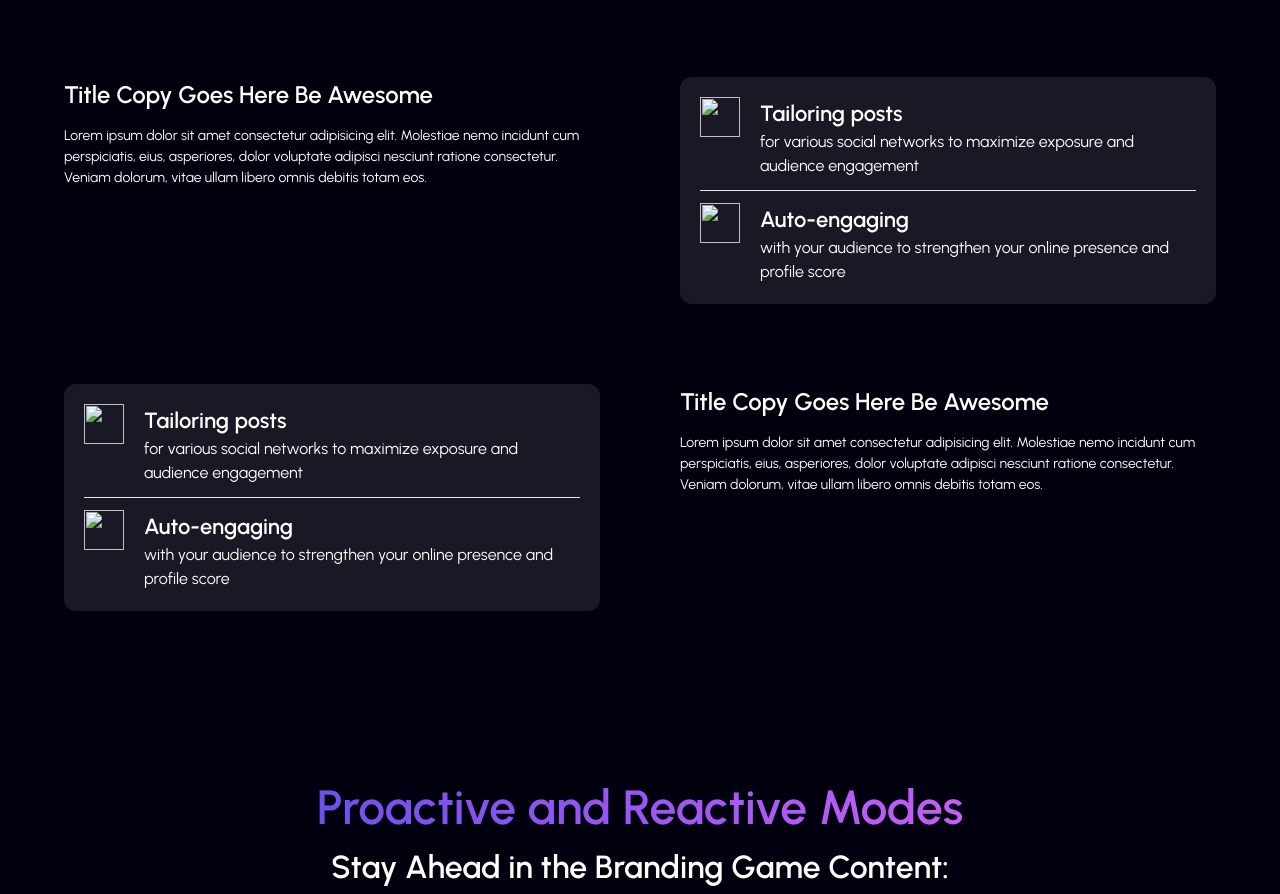
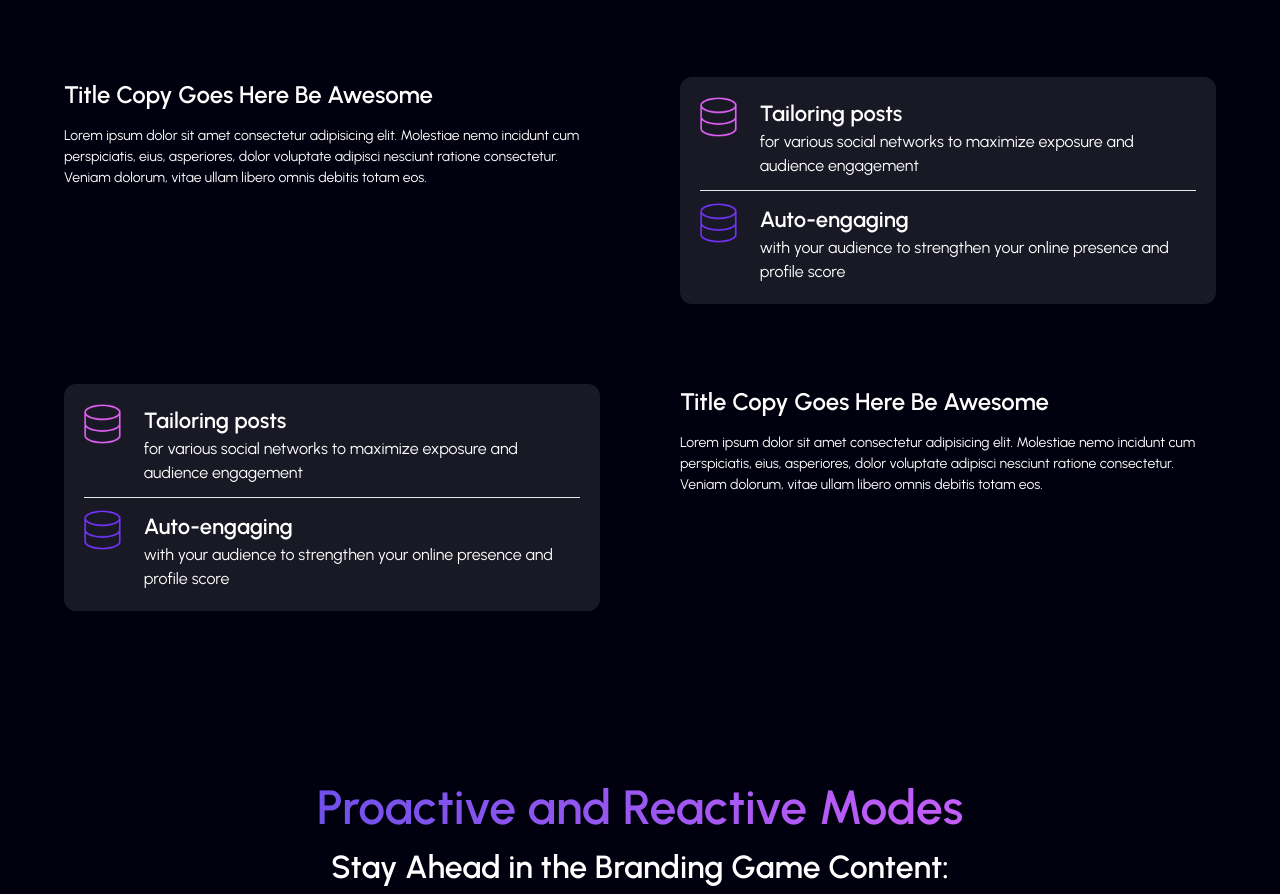
Before and after one commit to afzal-n/Ai-website-clone, a plain HTML site: page index.html in a window 1280 px wide. Shown: the part 990-1884 px from the top of the page. Drawn offline with nearby package versions, Linux system fonts and the light colour scheme; files whose address does not match are found by name.

Commit message:
Update index.html

```diff
--- a/index.html
+++ b/index.html
@@ -49,14 +49,14 @@
               </div>
                 <div class="col-span-1 bg-[#181924] p-5 rounded-xl">
                       <div class="flex justify-start pb-3 mb-3 border-b ">
-                        <img src="/Tegfly/ai-tool-website-asset_ImxDyWw/ai-tool-website-asset/images/stack-pink.png" alt="" class="w-[40px] h-[40px] mr-5">
+                        <img src="images/stack-pink.png" alt="" class="w-[40px] h-[40px] mr-5">
                         <div>
                             <h3 class="text-[22px] font-semibold">Tailoring posts</h3>
                             <p class="text-[16px] font-normal">for various social networks to maximize exposure and audience engagement</p>
                         </div>
                       </div>
                       <div class="flex justify-start ">
-                        <img src="/Tegfly/ai-tool-website-asset_ImxDyWw/ai-tool-website-asset/images/stack-violet.png" alt=""class="w-[40px] h-[40px] mr-5">
+                        <img src="images/stack-violet.png" alt=""class="w-[40px] h-[40px] mr-5">
                         <div>
                             <h3 class="text-[22px] font-semibold">Auto-engaging</h3>
                             <p class="text-[16px] font-normal">with your audience to strengthen your online presence and profile score</p>
@@ -66,14 +66,14 @@
 
                         <div class="col-span-1 bg-[#181924] p-5 rounded-xl">
                           <div class="flex justify-start pb-3 mb-3 border-b ">
-                            <img src="/Tegfly/ai-tool-website-asset_ImxDyWw/ai-tool-website-asset/images/stack-pink.png" alt="" class="w-[40px] h-[40px] mr-5">
+                            <img src="images/stack-pink.png" alt="" class="w-[40px] h-[40px] mr-5">
                             <div>
                                 <h3 class="text-[22px] font-semibold">Tailoring posts</h3>
                                 <p class="text-[16px] font-normal">for various social networks to maximize exposure and audience engagement</p>
                             </div>
                           </div>
                           <div class="flex justify-start ">
-                            <img src="/Tegfly/ai-tool-website-asset_ImxDyWw/ai-tool-website-asset/images/stack-violet.png" alt=""class="w-[40px] h-[40px] mr-5">
+                            <img src="images/stack-violet.png" alt=""class="w-[40px] h-[40px] mr-5">
                             <div>
                                 <h3 class="text-[22px] font-semibold">Auto-engaging</h3>
                                 <p class="text-[16px] font-normal">with your audience to strengthen your online presence and profile score</p>
```
